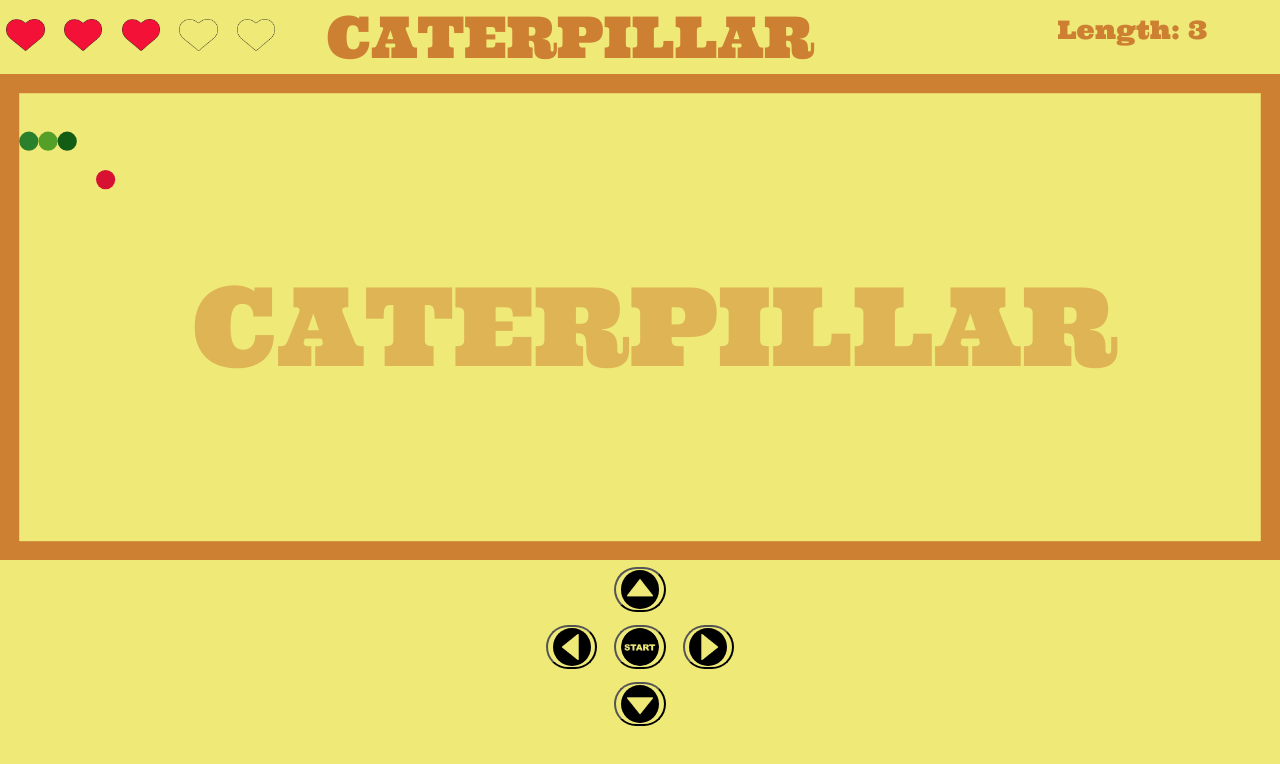
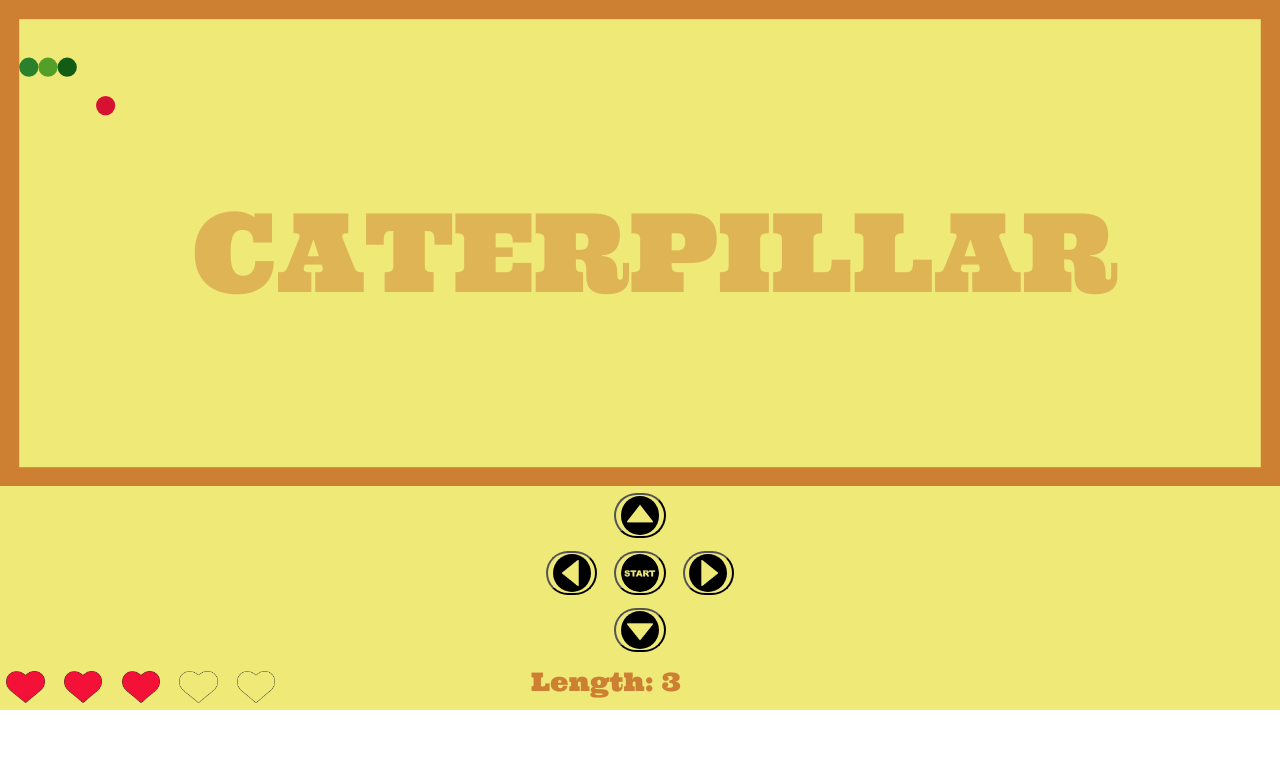
Before and after one commit to Talex210/caterpillar_react, a React (Create React App) app: page / in a window 1280 px wide. Shown: the top 764 px of the page. Built offline with nearby package versions, Linux system fonts and the light colour scheme.

Commit message:
An unnecessary container has been deleted. Removed unnecessary Grid setup. Header moved to GameArea. The length of the snake is thrown through the props.

```diff
--- a/src/App.css
+++ b/src/App.css
@@ -1,7 +1,2 @@
 .app-wrapper {
-    display: grid;
-    grid-template-areas:
-    'h'
-    'g';
-    grid-template-rows: 1fr 50fr;
 }
--- a/src/App.js
+++ b/src/App.js
@@ -1,11 +1,9 @@
-import './App.css';
-import HeaderContainer from "./Component/Header/HeaderContainer";
+// import './App.css'; // если будет не нужен. не забыть удалить
 import GameAreaContainer from "./Component/GameArea/GameAreaContainer";
 
 function App() {
     return (
-        <div className='app-wrapper'>
-            <HeaderContainer/>
+        <div /*className='app-wrapper'*/>
             <GameAreaContainer/>
         </div>
     );
--- a/src/Component/Header/Header.jsx
+++ b/src/Component/GameArea/Elements/Header/Header.jsx
@@ -1,6 +1,6 @@
 import style from './Header.module.css'
-import heartFull from '../../assets/img/heartFull.png'
-import heartEmpty from '../../assets/img/heartEmpty.png'
+import heartFull from '../../../../assets/img/heartFull.png'
+import heartEmpty from '../../../../assets/img/heartEmpty.png'
 
 export const Header = (props) => {
     // animation of adding and removing life
@@ -20,7 +20,6 @@ export const Header = (props) => {
                         <img alt='heart full' src={l ? heartFull : heartEmpty} key={i}/>
                     )}
                 </div>
-                <div className={style.nameApp}>CATERPILLAR</div>
                 <div className={style.length}>Length: {props.snakeLength}</div>
             </div>
         </div>
--- a/src/Component/Header/Header.module.css
+++ b/src/Component/GameArea/Elements/Header/Header.module.css
@@ -1,7 +1,5 @@
 .header {
-    grid-area: h;
-    background: #efe978; /*f0e96d*/
-    color: #CD7F32FF; /*rgba(205, 127, 50, 0.50)*/
+    color: #CD7F32FF;
 }
 
 .positions {
@@ -14,11 +12,6 @@
     margin: 1.5vw 1vw 0 0.5vw;
 }
 
-.nameApp {
-    /*margin-top: 0.5vw;*/
-    font-size: 4.5vw;
-}
-
 .length {
     /* сверху | справа | снизу | слева */
     margin: 1vw 0 0 16vw;
--- a/src/Component/GameArea/GameArea.jsx
+++ b/src/Component/GameArea/GameArea.jsx
@@ -6,6 +6,7 @@ import {useEffect, useState} from 'react';
 import {GameOver} from './Elements/GameOver/GameOver';
 import {ControlButtons} from "./Elements/ControlButtons/ControlButtons";
 import {NameApp} from "./Elements/NameApp/NameApp";
+import {Header} from "./Elements/Header/Header";
 
 export const GameArea = (props) => {
     let isStop, setStop, start, stop;
@@ -81,10 +82,9 @@ export const GameArea = (props) => {
                 <BlockSnake blockSize={props.blockSize} snake={props.snake}/>
                 <Apple apple={props.apple} blockSize={props.blockSize}/>
             </svg>
-            <div>
-                <ControlButtons life={props.life} left={left} right={right} up={up} down={down} isStop={isStop}
-                                start={start} stop={stop} width={props.width}/>
-            </div>
+            <ControlButtons life={props.life} left={left} right={right} up={up} down={down} isStop={isStop}
+                            start={start} stop={stop} width={props.width}/>
+            <Header life={props.life} snakeLength={props.snakeLength}/>
         </div>
     )
 }
--- a/src/Component/GameArea/GameArea.module.css
+++ b/src/Component/GameArea/GameArea.module.css
@@ -1,5 +1,4 @@
 .gameArea {
-    grid-area: g;
     background: #efe978;
 }
 
--- a/src/Component/GameArea/GameAreaContainer.jsx
+++ b/src/Component/GameArea/GameAreaContainer.jsx
@@ -100,6 +100,7 @@ class GameAreaContainer extends React.Component {
                 life={this.props.life}
                 speed={this.props.speed}
                 moveApple={this.moveApple}
+                snakeLength={this.props.snakeLength}
             />
         )
     }
@@ -116,7 +117,8 @@ const mapStateToProps = (state) => {
         isCollision: state.gameArea.isCollision,
         direction: state.gameArea.direction,
         life: state.gameArea.life,
-        speed: state.gameArea.speed
+        speed: state.gameArea.speed,
+        snakeLength: state.gameArea.snakeLength
     }
 }
 
--- a/src/Component/Header/HeaderContainer.jsx
+++ /dev/null
@@ -1,21 +0,0 @@
-import {Header} from "./Header";
-import {connect} from "react-redux";
-import React from "react";
-
-class HeaderContainer extends React.Component {
-    render() {
-        return (<Header
-            life={this.props.life}
-            snakeLength={this.props.snakeLength}
-        />)
-    }
-}
-
-const mapStateToProps = (state) => {
-    return {
-        life: state.gameArea.life,
-        snakeLength: state.gameArea.snakeLength
-    }
-}
-
-export default connect(mapStateToProps)(HeaderContainer)
```
